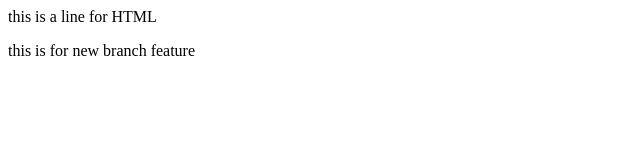
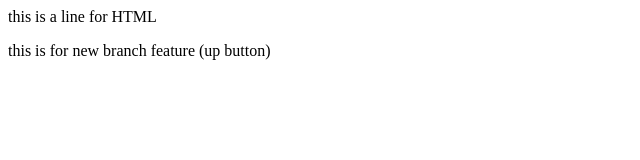
Before and after one commit to darshan8970/localrepo, a plain HTML site: page index.html in a window 1280 px wide. Shown: the full height of the page, 0-640 px from the left. Drawn offline with Linux system fonts and the light colour scheme.

```diff
--- a/index.html
+++ b/index.html
@@ -1,2 +1,2 @@
 <p>this is a line for HTML</p>
-<p>this is for new branch feature</p>
+<p>this is for new branch feature (up button) </p>
```
